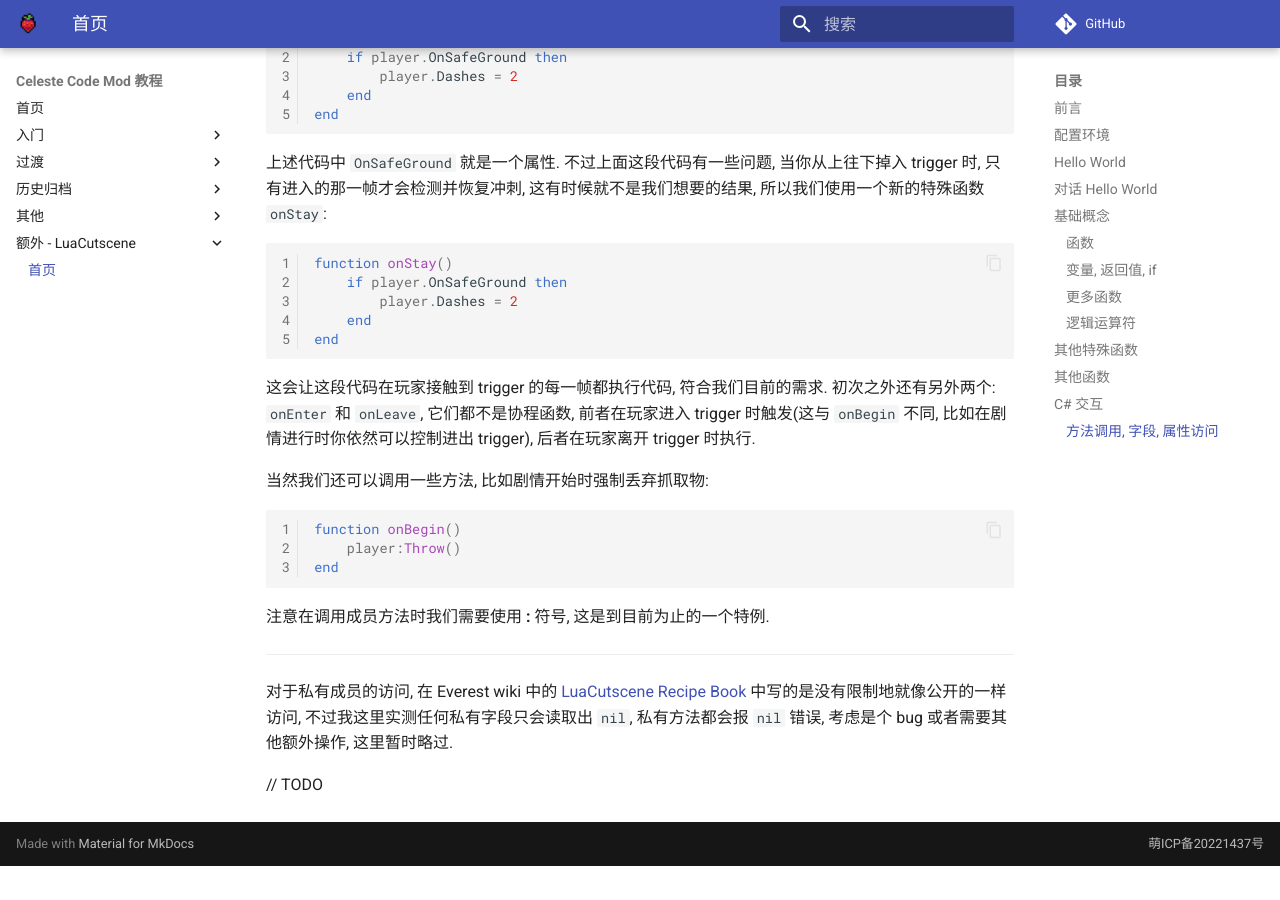
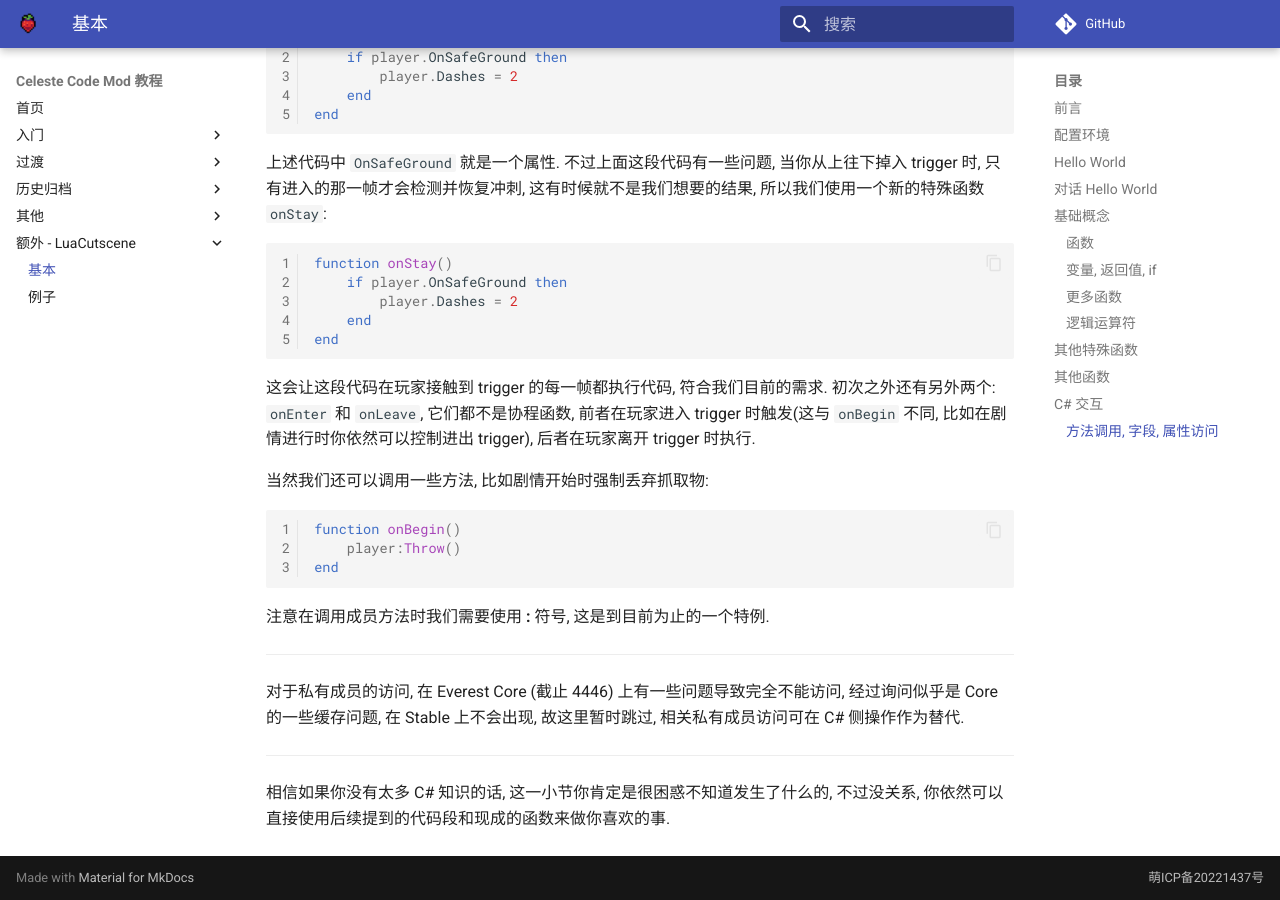
Before and after one commit to Saplonily/CelesteModTutorial, an MkDocs documentation site: the page built from docs/extra_luacs/basic.md, in a window 1280 px wide and 900 px high, scrolled down 10281 px. Built offline with MkDocs 1.6.1 and Material for MkDocs 9.7.7, drawn with Linux system fonts in a browser that asks for light colours; comment, search, counter and statistics services are not loaded; before the commit the page ends 11147 px from its top, so only the background shows below that.

Commit message:
一点点basic完善, 很无聊的起了个例子的头

```diff
--- a/docs/extra_luacs/index.md
+++ b/docs/extra_luacs/basic.md
@@ -475,6 +475,10 @@ end
 
 ----
 
-对于私有成员的访问, 在 Everest wiki 中的 [LuaCutscene Recipe Book](https://github.com/EverestAPI/ModResources/wiki/Lua-Cutscenes-Recipe-Book#static-vs-instance-methods--fields) 中写的是没有限制地就像公开的一样访问, 不过我这里实测任何私有字段只会读取出 `nil`, 私有方法都会报 `nil` 错误, 考虑是个 bug 或者需要其他额外操作, 这里暂时略过.
+对于私有成员的访问, 在 Everest Core (截止 4446) 上有一些问题导致完全不能访问,
+经过询问似乎是 Core 的一些缓存问题, 在 Stable 上不会出现, 故这里暂时跳过,
+相关私有成员访问可在 C# 侧操作作为替代.
 
-// TODO
+----
+
+相信如果你没有太多 C# 知识的话, 这一小节你肯定是很困惑不知道发生了什么的, 不过没关系, 你依然可以直接使用后续提到的代码段和现成的函数来做你喜欢的事.
--- a/mkdocs.yml
+++ b/mkdocs.yml
@@ -61,4 +61,6 @@ nav:
   - 其他:
       - XML简单介绍: "other/xml-speedrun.md"
   - 额外 - LuaCutscene:
-      - 首页: "extra_luacs/index.md"
+      - 基本: "extra_luacs/basic.md"
+      - 例子: "extra_luacs/examples.md"
+      # - 高级对话: "ok 我觉得这个一时半会写不完毕竟我自己都不会"
```
Also changed, not shown: docs/extra_luacs/examples.md (added, +7 -0 lines).
